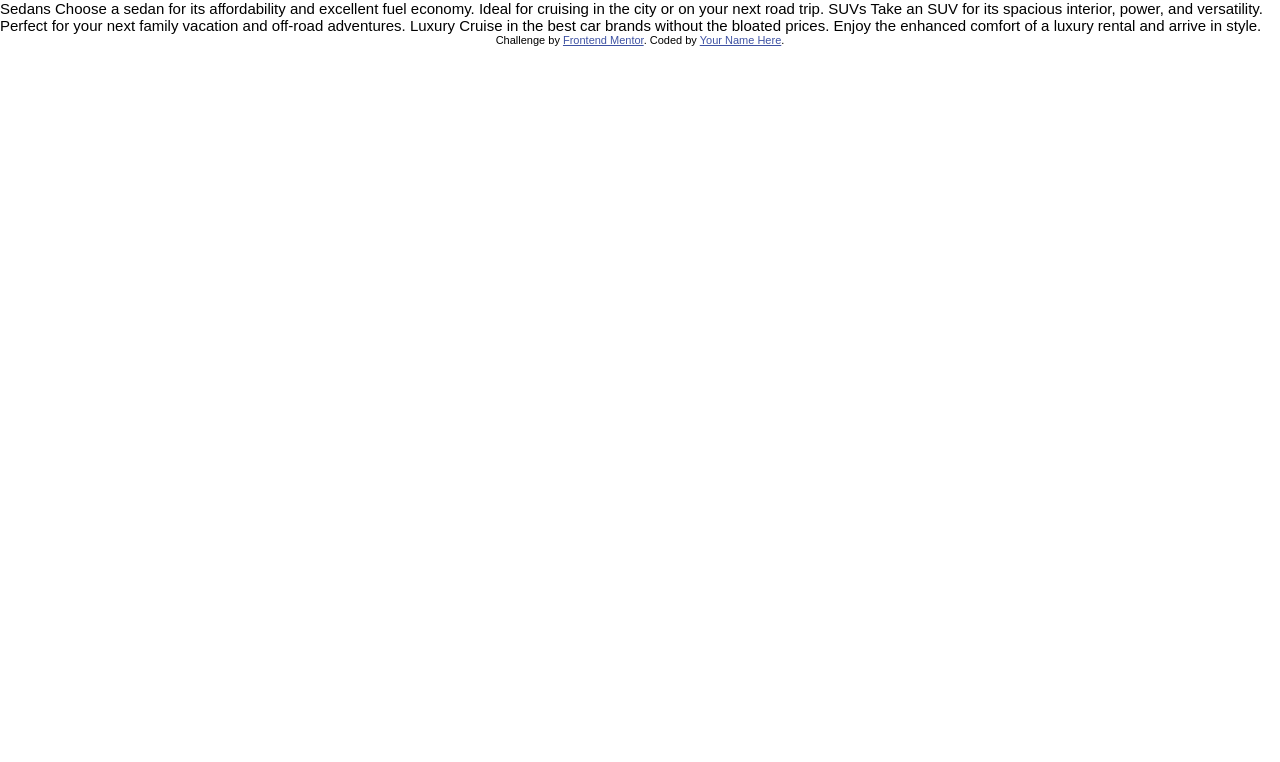
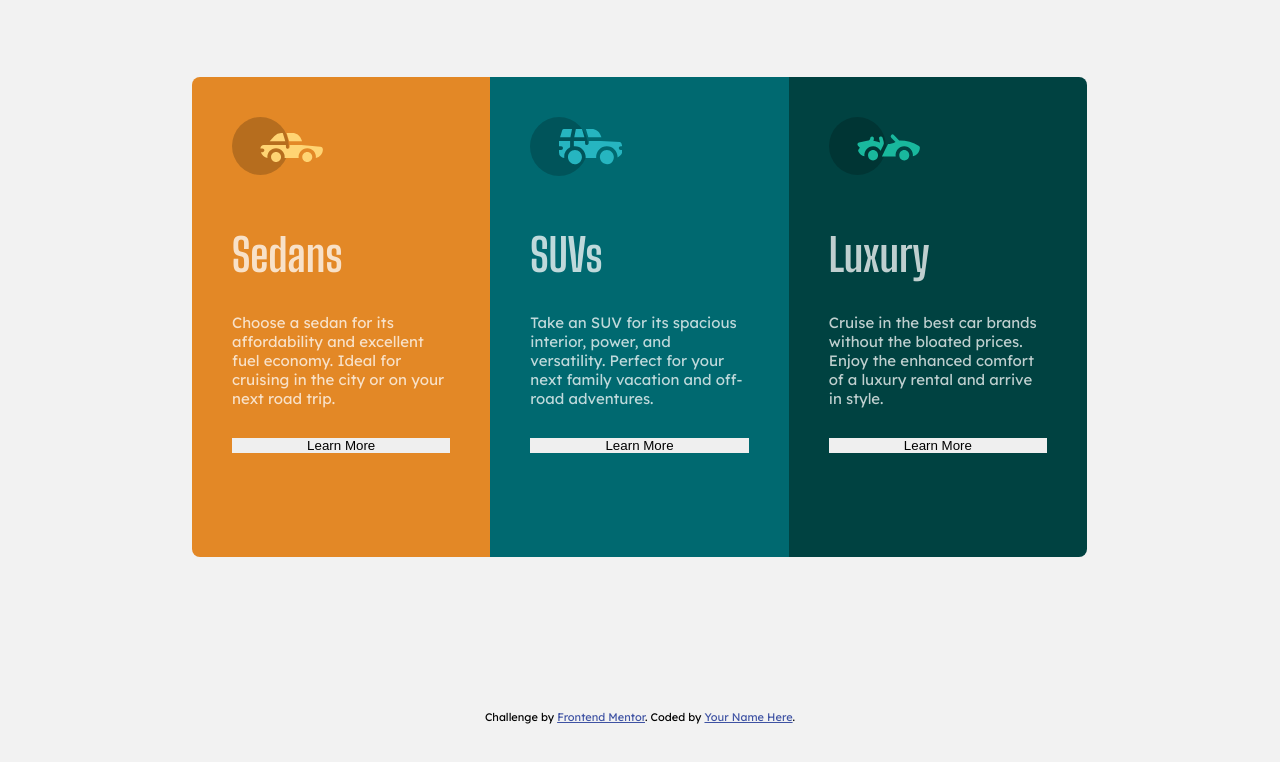
Before and after one commit to nicolasgonzalez98/3-Column, a plain HTML site: page index.html in a window 1280 px wide. Drawn offline with Linux system fonts and the light colour scheme.

Commit message:
third commit

```diff
--- a/css/style.css
+++ b/css/style.css
@@ -1,3 +1,5 @@
+@import url('https://fonts.googleapis.com/css2?family=Big+Shoulders+Display:wght@700&family=Inter:wght@400;700&family=Lexend+Deca&family=Outfit:wght@300;400;600&family=Red+Hat+Display:ital,wght@0,500;0,700;0,900;1,500;1,700;1,900&display=swap');
+@import url('https://fonts.googleapis.com/css2?family=Big+Shoulders+Display:wght@700&family=Inter:wght@400;700&family=Lexend+Deca&family=Outfit:wght@300;400;600&family=Red+Hat+Display:ital,wght@0,500;0,700;0,900;1,500;1,700;1,900&display=swap');
 
 :root{
     /*Primary*/
@@ -19,3 +21,100 @@ body{
     font-family: 'Lexend Deca', sans-serif;
     font-size: 15px;
 }
+
+main{
+    width: 100vw;
+    height: 100vh;
+    background-color: var(--very-light-gray);
+    display: flex;
+    justify-content: space-around;
+    align-items: center;
+    flex-direction: column;
+}
+
+.card{
+    width: 70%;
+    height: 60%;
+    border-radius: 8px;
+    display: grid;
+    grid-template-columns: 33.3% 33.3% 33.3%;
+    color: var(--transparent-white);
+
+}
+
+.card div{
+    display: flex;
+
+    flex-direction: column;
+
+    padding: 2.5rem;
+
+}
+
+
+
+.logo{
+    background-size:contain;
+    background-repeat: no-repeat;
+    width: 0.7rem;
+    height: .1rem;
+
+}
+
+article{
+    display: flex;
+    flex-direction: column;
+    justify-content: space-evenly;
+    height: 60%;
+}
+
+article h1{
+    font-weight: 700;
+    font-family: 'Big Shoulders Display', sans-serif;
+    font-size: 45px;
+    font-weight: 700;
+}
+
+article p{
+
+    font-family: 'Lexend Deca';
+    font-size: 15px;
+    font-weight: 400;
+}
+
+
+.left{
+    background-color: var(--bright-orange);
+    border-top-left-radius: 8px;
+    border-bottom-left-radius: 8px;
+
+}
+
+.sedan{
+    background-image: url(/images/icon-sedans.svg);
+}
+
+.centre{
+    background-color: var(--dark-cyan);
+}
+
+.suv{
+    background-image: url(/images/icon-suvs.svg);
+}
+
+.right{
+    background-color: var(--very-dark-cyan);
+    border-top-right-radius: 8px;
+    border-bottom-right-radius: 8px;
+}
+
+.luxury{
+    background-image: url(/images/icon-luxury.svg);
+}
+
+button{
+
+    border-style: none;
+    justify-content: end;
+
+}
--- a/index.html
+++ b/index.html
@@ -16,21 +16,52 @@
 </head>
 <body>
 
-  Sedans
+  <main>
+    <div class="card">
+      <div class="left">
+        <div class="logo sedan"></div>
+        <article>
+          <h1>Sedans</h1>
+          <p>
             Choose a sedan for its affordability and excellent fuel economy. Ideal for cruising in the city
             or on your next road trip.
-
-  SUVs
+          </p>
+          </article>
+        <button>Learn More</button>
+      </div>
+      <div class="centre">
+        <div class="logo suv"></div>
+        <article>
+          <h1>SUVs</h1>
+          <p>
             Take an SUV for its spacious interior, power, and versatility. Perfect for your next family vacation
             and off-road adventures.
-
-  Luxury
+          </p>
+          </article>
+        <button>Learn More</button>
+      </div>
+      <div class="right">
+        <div class="logo luxury"></div>
+        <article>
+          <h1>Luxury</h1>
+          <p>
             Cruise in the best car brands without the bloated prices. Enjoy the enhanced comfort of a luxury
             rental and arrive in style.
+          </p>
+          </article>
+        <button>Learn More</button>
+      </div>
+
+
+
+
+
+    </div>
 
     <div class="attribution">
       Challenge by <a href="https://www.frontendmentor.io?ref=challenge" target="_blank">Frontend Mentor</a>.
       Coded by <a href="#">Your Name Here</a>.
     </div>
+  </main>
 </body>
 </html>
```
Lines whose indentation alone changed are shown as unchanged.
